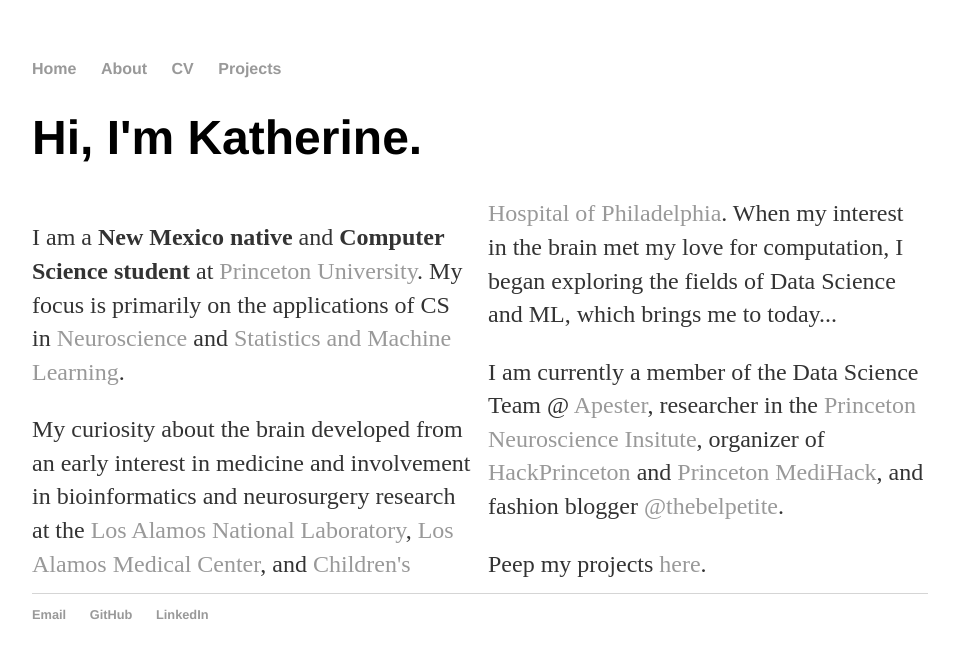
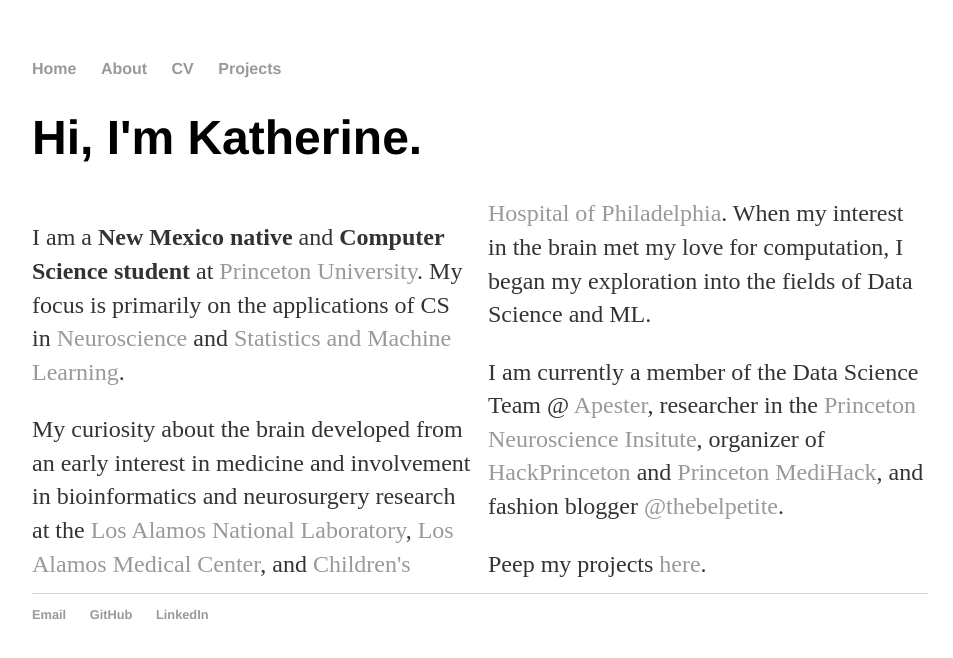
Before and after one commit to wangk5/wangk5.github.io, a Jekyll site: the page built from about.html, in a window 1280 px wide. Shown: the top 658 px of the page, without its empty margins (160-1113 px from the left). Built offline with Jekyll 4.4.1, drawn with Linux system fonts in a browser that asks for light colours.

Commit message:
Update about.html

```diff
--- a/about.html
+++ b/about.html
@@ -16,8 +16,8 @@
 			<a href="http://www.lanl.gov">Los Alamos National Laboratory</a>,
 			<a href="http://losalamosmedicalcenter.com">Los Alamos Medical Center</a>, and
 			<a href="https://d3b.center">Children's Hospital of Philadelphia</a>.
-			When my interest in the brain met my love for computation, I began exploring
-			the fields of Data Science and ML, which brings me to today...
+			When my interest in the brain met my love for computation, I began my exploration
+			into the fields of Data Science and ML.
 		</p>
 		<p>
 			I am currently a member of the Data Science Team @ <a href="https://apester.com">Apester</a>,
```
